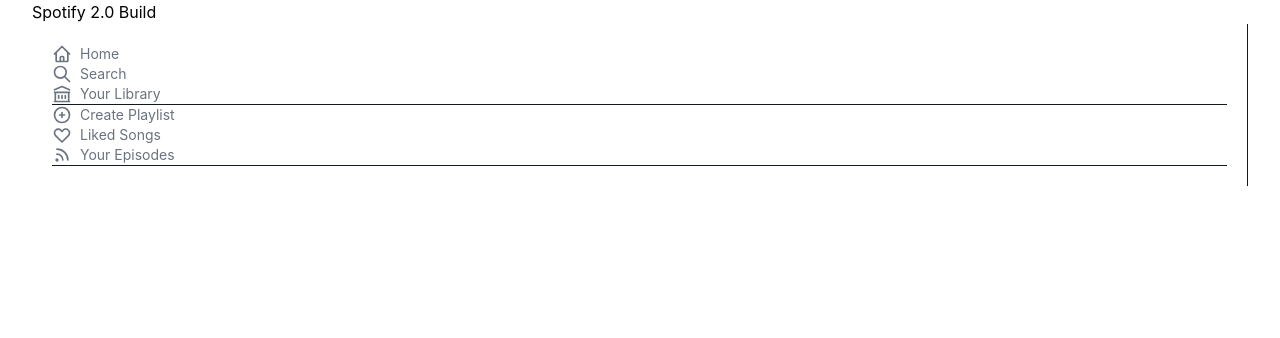
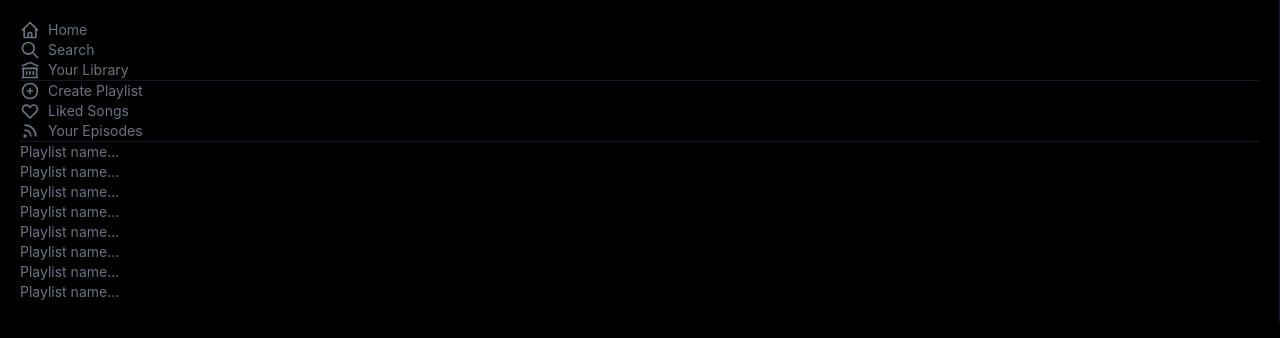
Before and after one commit to Spix737/Spotify-Clone, a Next.js app in the folder spotify-clone/: page / in a window 1280 px wide. Shown: the top 338 px of the page. Built offline with nearby package versions, Linux system fonts and the light colour scheme.

Commit message:
Sidebar template complete

```diff
--- a/spotify-clone/components/Sidebar.js
+++ b/spotify-clone/components/Sidebar.js
@@ -39,7 +39,18 @@
                 <p>Your Episodes</p>
             </button>
             <hr className='border-t-[0.1px] border-gray-900'/>
+
+            {/* Playlists */}
+            <p className='cursor-pointer hover:text-white'>Playlist name...</p>
+            <p className='cursor-pointer hover:text-white'>Playlist name...</p>
+            <p className='cursor-pointer hover:text-white'>Playlist name...</p>
+            <p className='cursor-pointer hover:text-white'>Playlist name...</p>
+            <p className='cursor-pointer hover:text-white'>Playlist name...</p>
+            <p className='cursor-pointer hover:text-white'>Playlist name...</p>
+            <p className='cursor-pointer hover:text-white'>Playlist name...</p>
+            <p className='cursor-pointer hover:text-white'>Playlist name...</p>
         </div>
+
     </div>
   )
 }
--- a/spotify-clone/pages/index.js
+++ b/spotify-clone/pages/index.js
@@ -1,18 +1,11 @@
-import Head from 'next/head'
 import Image from 'next/image'
 import Sidebar from '../components/Sidebar'
 import styles from '../styles/Home.module.css'
 
 export default function Home() {
   return (
-    <div className={styles.container}>
-      <Head>
-        <title>Spotify</title>
-      </Head>
-
-      <h1>Spotify 2.0 Build</h1>
-
-      <main>
+    <div className="bg-black h-screen overflow-hidden">
+      <main className=''>
         <Sidebar/>
         {/* Center */}
       </main>
```
